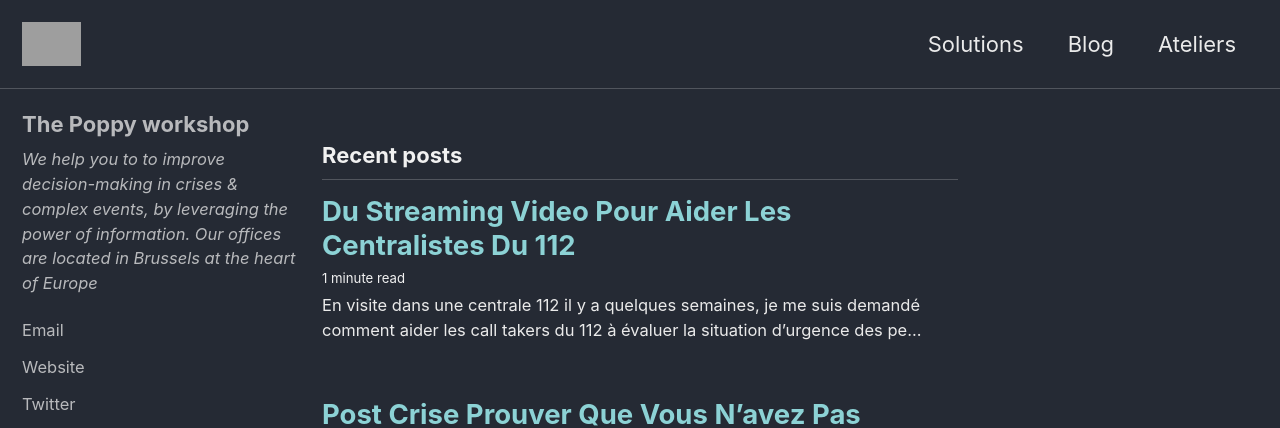
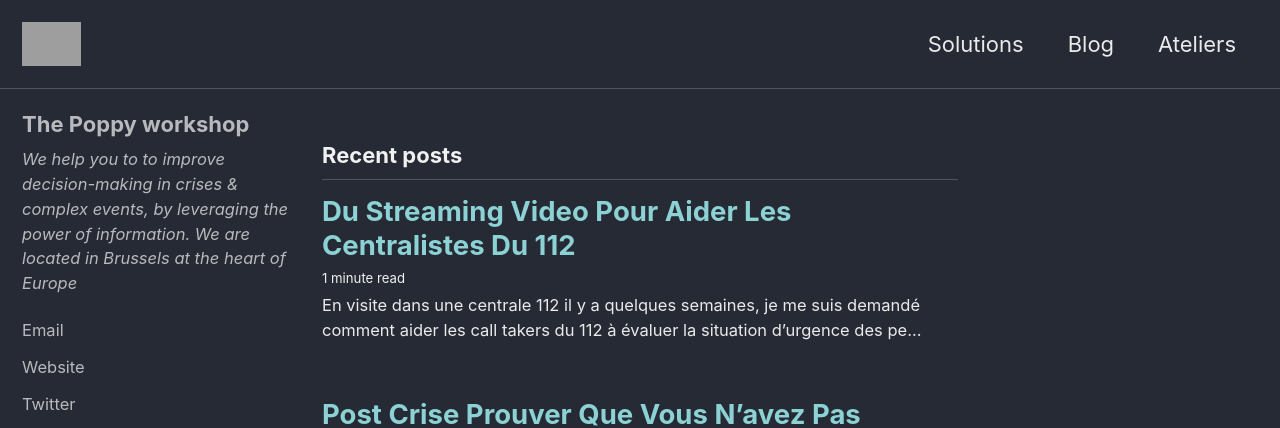
Before and after one commit to ccloquet/ccloquet.github.io, a Jekyll site: the page built from index.html, in a window 1280 px wide. Shown: the top 428 px of the page. Built offline with Jekyll 4.4.1, drawn with Linux system fonts in a browser that asks for light colours; cached includes are drawn as plain includes; the list of posts is cut into pages by our own code; grey boxes are pictures that could not be loaded.

Commit message:
Update _config.yml

```diff
--- a/_config.yml
+++ b/_config.yml
@@ -108,7 +108,7 @@ analytics:
 author:
   name             : "The Poppy workshop"
   avatar           : # path of avatar image, e.g. "/assets/images/bio-photo.jpg"
-  bio              : "<i>We help you to to improve decision-making in crises & complex events, by leveraging the power of information. Our offices are located in Brussels at the heart of Europe</i>"
+  bio              : "<i>We help you to to improve decision-making in crises & complex events, by leveraging the power of information. We are located in Brussels at the heart of Europe</i>"
   location         :
   email            : "info@my-poppy.eu"
   links:
```
